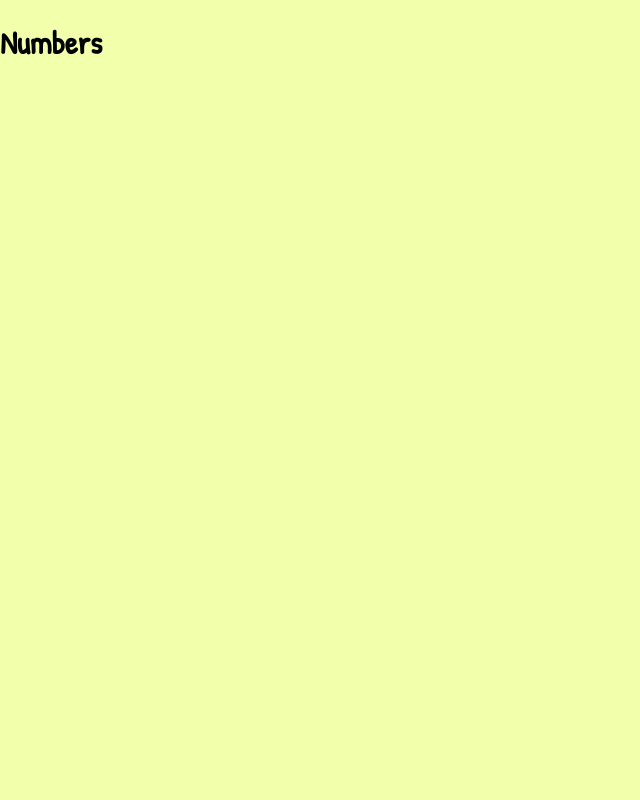
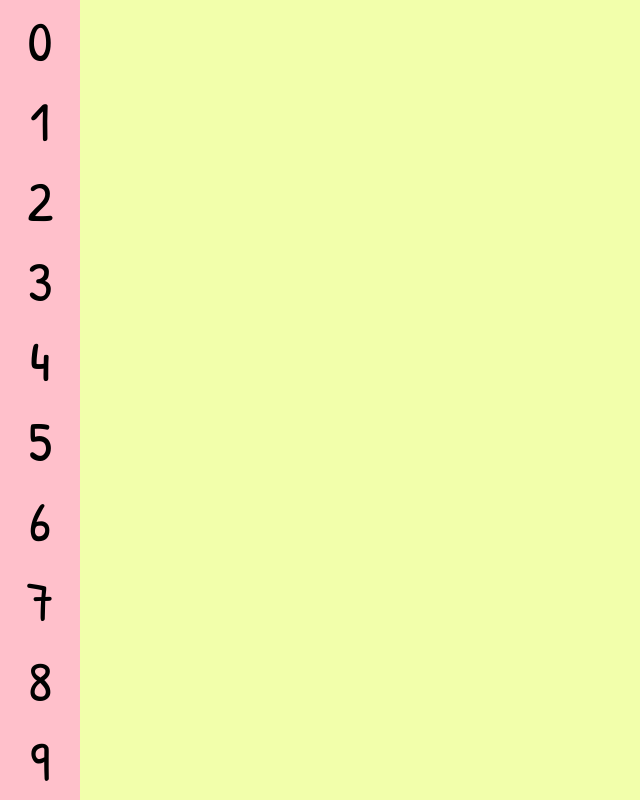
Before and after one commit to MichaelB-pl/project-mcqueen-vue, a Vue app: page /numbers in a window 1280 px wide. Shown: the whole page, without its empty margins (0-640 px from the left). Built offline with nearby package versions, Linux system fonts and the light colour scheme.

Commit message:
NumbersBar - first steps

```diff
--- /dev/null
+++ b/src/components/numbers/numbers-bar/NumbersBar.vue
@@ -0,0 +1,11 @@
+<template>
+<div class="numbers-bar">
+    <div class="number-item noselect" v-for="(number, index) in numbers" :key="index">
+        {{ number }}
+    </div>
+</div>
+</template>
+
+<script src="./numbers-bar.js"> </script>
+
+<style scoped src="./numbers-bar.css"> </style>
--- /dev/null
+++ b/src/components/numbers/numbers-bar/numbers-bar.css
@@ -0,0 +1,58 @@
+.numbers-bar {
+    width: 100%;
+    height: auto;
+    max-height: 40vmin;
+    background-color: var(--color-primary);
+    display: flex;
+    flex-flow: row nowrap;
+    justify-content: flex-start;
+    align-items: flex-start;
+}
+
+.number-item {
+    width: 10vmin;
+    height: 10vmin;
+    background-color: pink;
+    display: flex;
+    justify-content: center;
+    align-items: center;
+    font-size: 7vmin;
+}
+
+/* @media(max-height: 480px) {
+    .number-item {
+        width: 20vmin;
+        height: 20vmin;
+    }
+} */
+
+@media(max-width: 480px) {
+    .numbers-bar {
+        flex-wrap: wrap;
+    }
+    .number-item {
+        width: 20vmin;
+        height: 20vmin;
+        font-size: 15vmin;
+    }
+}
+
+@media screen and (orientation:landscape) {
+    .numbers-bar {
+        width: auto;
+        max-width: 40vmin;
+        height: 100%;
+        max-height: 100%;
+        flex-direction: column;
+    }
+    @media(max-height: 480px) {
+        .numbers-bar {
+            flex-flow: row wrap;
+        }
+        .number-item {
+            width: 20vmin;
+            height: 20vmin;
+            font-size: 15vmin;
+        }
+    }
+}
--- /dev/null
+++ b/src/components/numbers/numbers-bar/numbers-bar.js
@@ -0,0 +1,8 @@
+export default {
+    name: 'numbers-bar',
+    data() {
+        return {
+            numbers: [0, 1, 2, 3, 4, 5, 6, 7, 8, 9]
+        }
+    }
+}
--- a/src/views/numbers/Numbers.vue
+++ b/src/views/numbers/Numbers.vue
@@ -1,6 +1,6 @@
 <template>
-<div>
-    <h1>Numbers</h1>
+<div class="numbers">
+    <NumbersBar />
 </div>
 </template>
 
--- a/src/views/numbers/numbers.css
+++ b/src/views/numbers/numbers.css
@@ -0,0 +1,14 @@
+.numbers{
+    width: 100%;
+    height: 100%;
+    display: flex;
+    flex-flow: column nowrap;
+    justify-content: flex-start;
+    align-items: flex-start;
+}
+
+@media screen and (orientation:landscape) {
+    .numbers{
+        flex-flow: row nowrap;
+    }
+}
--- a/src/views/numbers/numbers.js
+++ b/src/views/numbers/numbers.js
@@ -1,3 +1,8 @@
+import NumbersBar from '../../components/numbers/numbers-bar/NumbersBar.vue';
+
 export default {
-
+    name: 'numbers',
+    components: {
+        NumbersBar
+    }
 }
```
